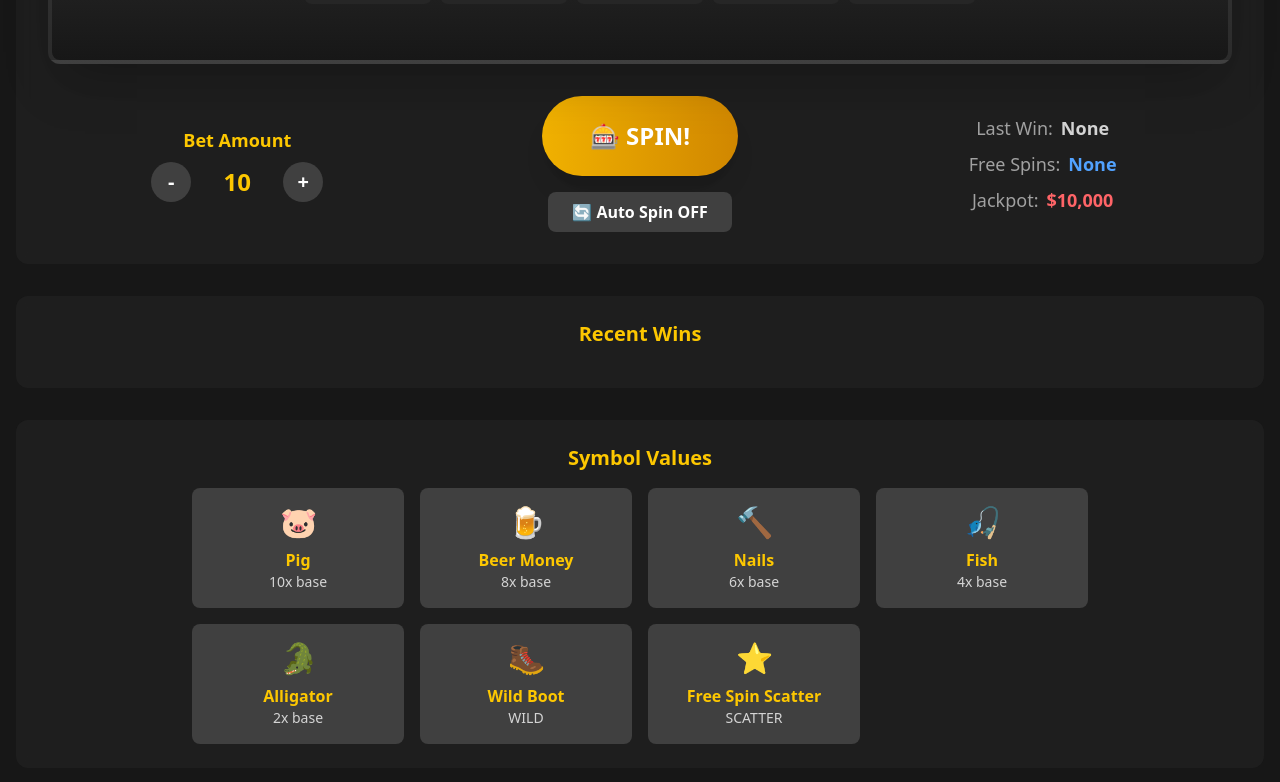
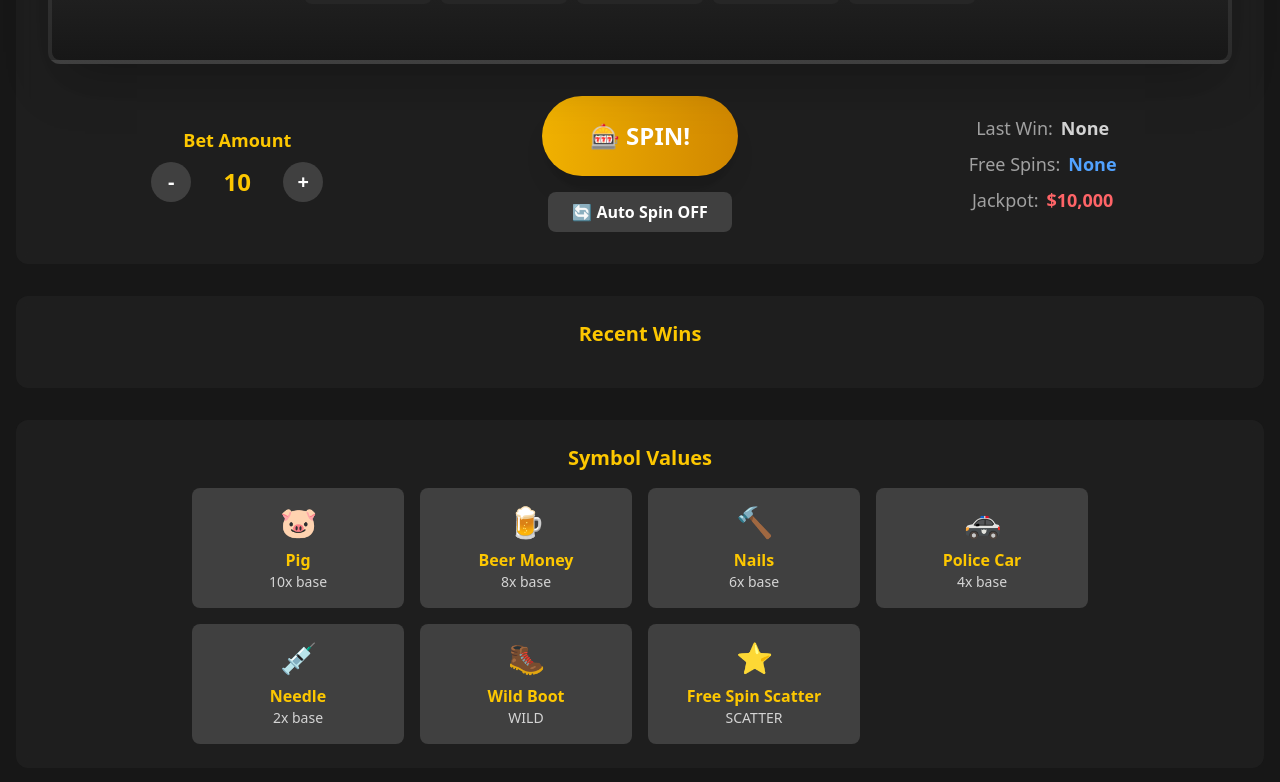
Before and after one commit to leonptucker3886-lab/Hhhhu, a Next.js app: page /slots in a window 1280 px wide. Shown: the part 505-1287 px from the top of the page. Built offline with nearby package versions, Linux system fonts and the light colour scheme.

Commit message:
Change slot machine symbols: Alligator (🐊) → Needle (💉), Fish (🎣) → Police Car (🚓)

```diff
--- a/src/app/slots/page.tsx
+++ b/src/app/slots/page.tsx
@@ -8,8 +8,8 @@ const SYMBOLS = [
   { emoji: '🐷', name: 'Pig', value: 10, multiplier: 1.5 },
   { emoji: '🍺', name: 'Beer Money', value: 8, multiplier: 1.2 },
   { emoji: '🔨', name: 'Nails', value: 6, multiplier: 1.0 },
-  { emoji: '🎣', name: 'Fish', value: 4, multiplier: 0.8 },
-  { emoji: '🐊', name: 'Alligator', value: 2, multiplier: 0.5 },
+  { emoji: '🚓', name: 'Police Car', value: 4, multiplier: 0.8 },
+  { emoji: '💉', name: 'Needle', value: 2, multiplier: 0.5 },
   { emoji: '🥾', name: 'Wild Boot', value: 0, multiplier: 2.0, isWild: true },
   { emoji: '⭐', name: 'Free Spin Scatter', value: 0, multiplier: 0, isScatter: true }
 ];
```
